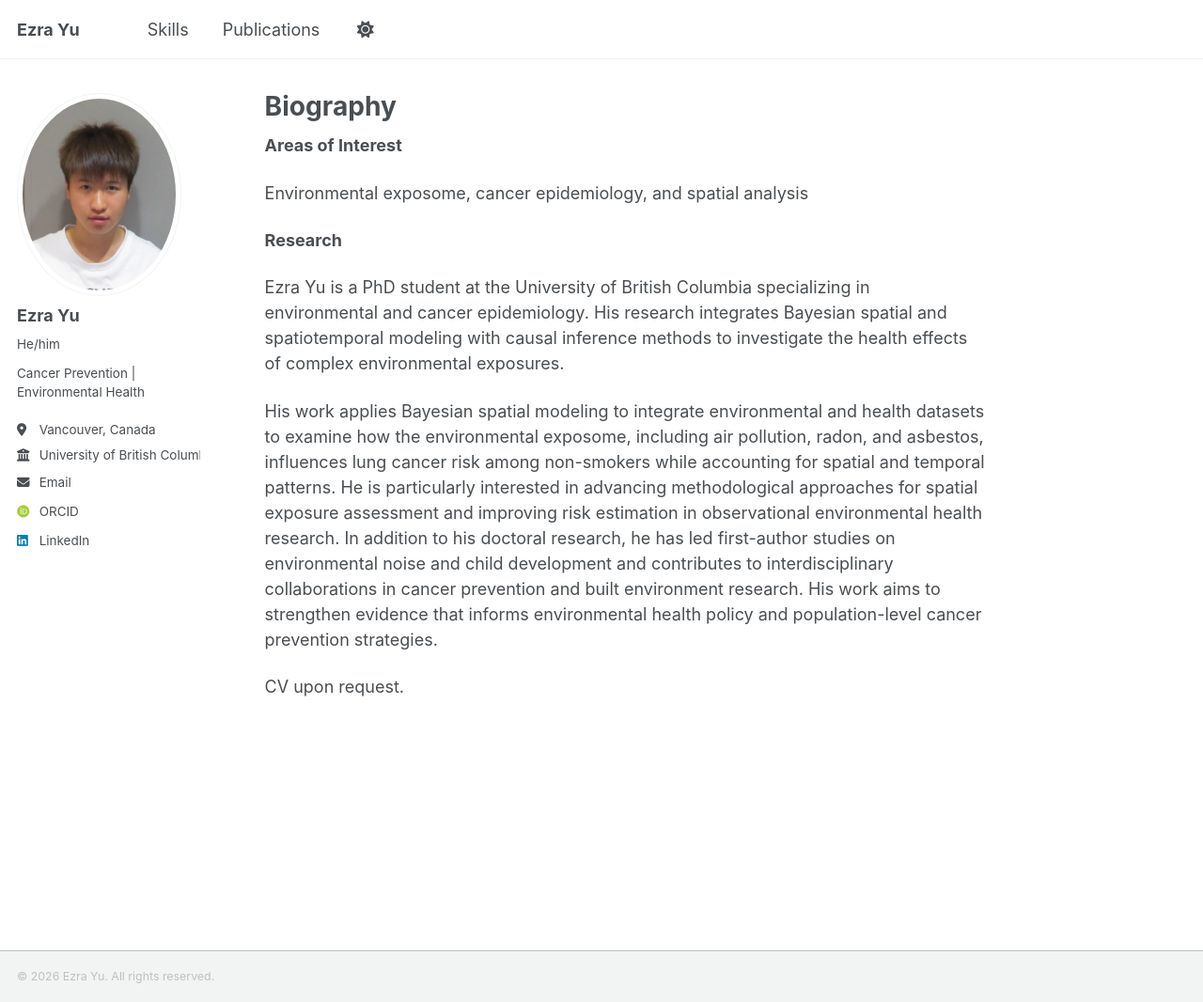
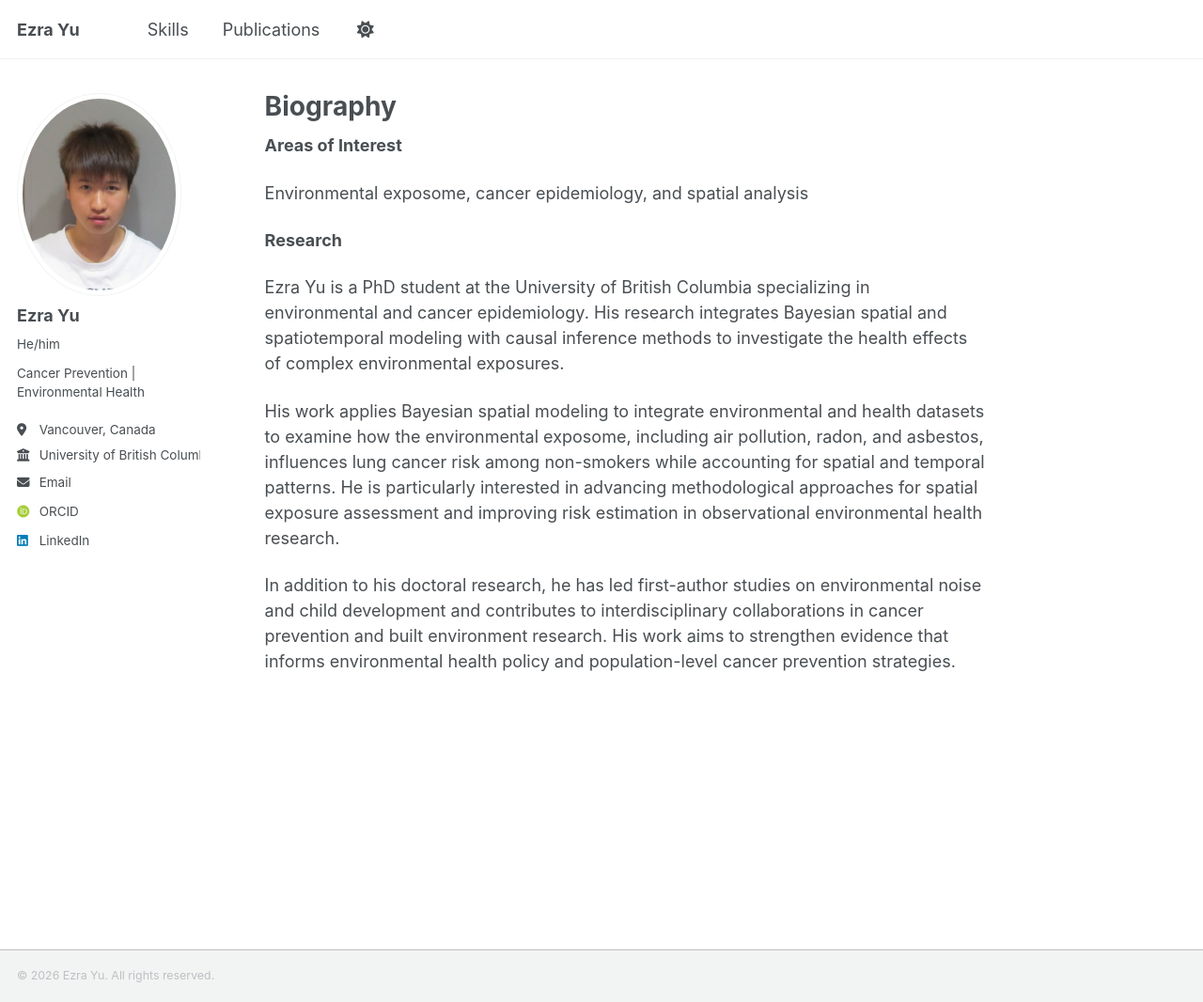
Before and after one commit to ezraxyu/ezraxyu.github.io, a Jekyll site: the page built from index.md, in a window 1280 px wide and 1066 px high. Shown: the whole window at 94% size. Built offline with Jekyll 4.4.1, drawn with Linux system fonts in a browser that asks for light colours; some web fonts are replaced; a script that is not in the unit is left out.

Commit message:
Update index.md

```diff
--- a/index.md
+++ b/index.md
@@ -12,7 +12,6 @@
 
 Ezra Yu is a PhD student at the University of British Columbia specializing in environmental and cancer epidemiology. His research integrates Bayesian spatial and spatiotemporal modeling with causal inference methods to investigate the health effects of complex environmental exposures.
 
-His work applies Bayesian spatial modeling to integrate environmental and health datasets to examine how the environmental exposome, including air pollution, radon, and asbestos, influences lung cancer risk among non-smokers while accounting for spatial and temporal patterns. He is particularly interested in advancing methodological approaches for spatial exposure assessment and improving risk estimation in observational environmental health research. In addition to his doctoral research, he has led first-author studies on environmental noise and child development and contributes to interdisciplinary collaborations in cancer prevention and built environment research. His work aims to strengthen evidence that informs environmental health policy and population-level cancer prevention strategies.
+His work applies Bayesian spatial modeling to integrate environmental and health datasets to examine how the environmental exposome, including air pollution, radon, and asbestos, influences lung cancer risk among non-smokers while accounting for spatial and temporal patterns. He is particularly interested in advancing methodological approaches for spatial exposure assessment and improving risk estimation in observational environmental health research.
 
-
-CV upon request.
+In addition to his doctoral research, he has led first-author studies on environmental noise and child development and contributes to interdisciplinary collaborations in cancer prevention and built environment research. His work aims to strengthen evidence that informs environmental health policy and population-level cancer prevention strategies.
```
